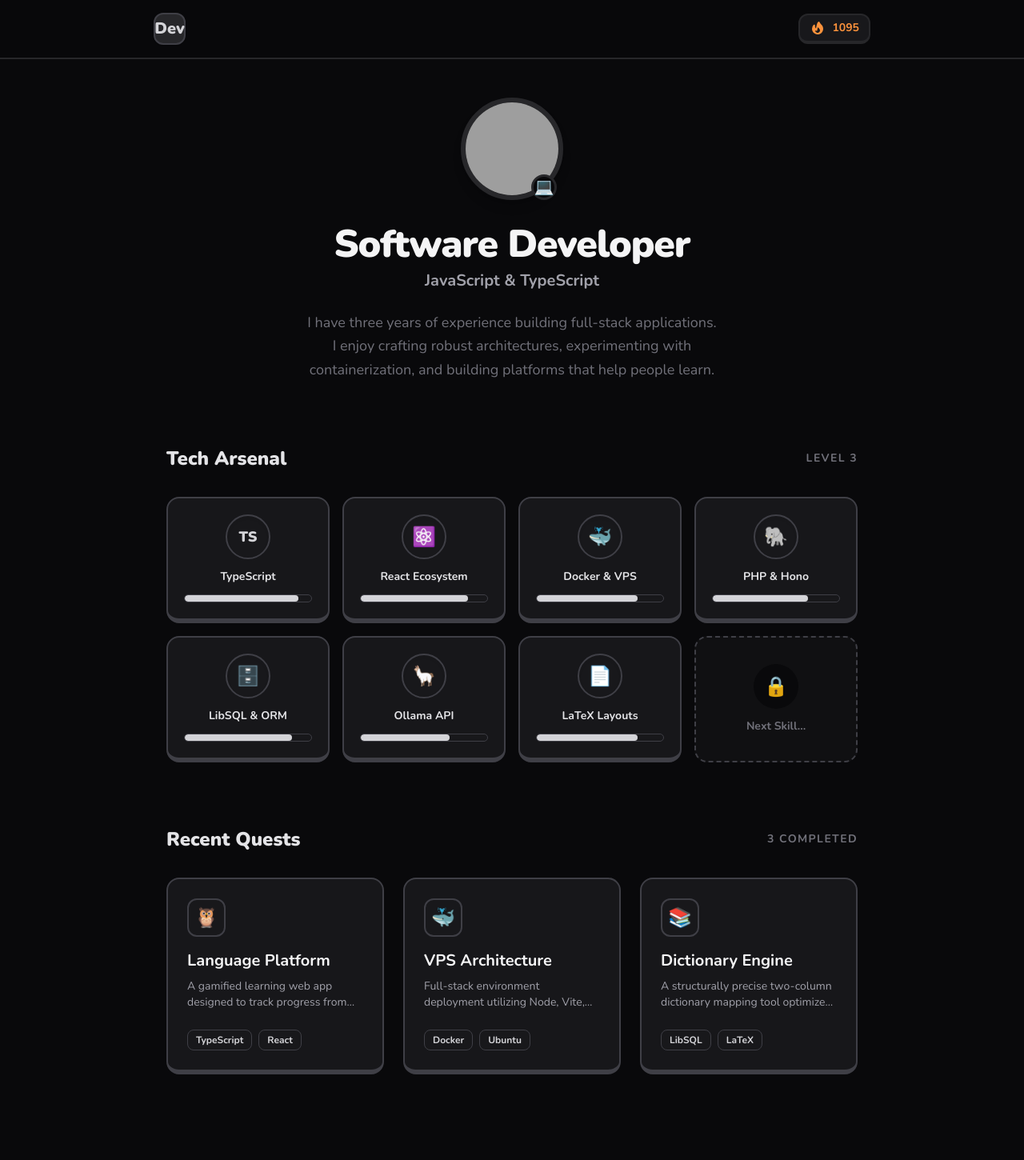
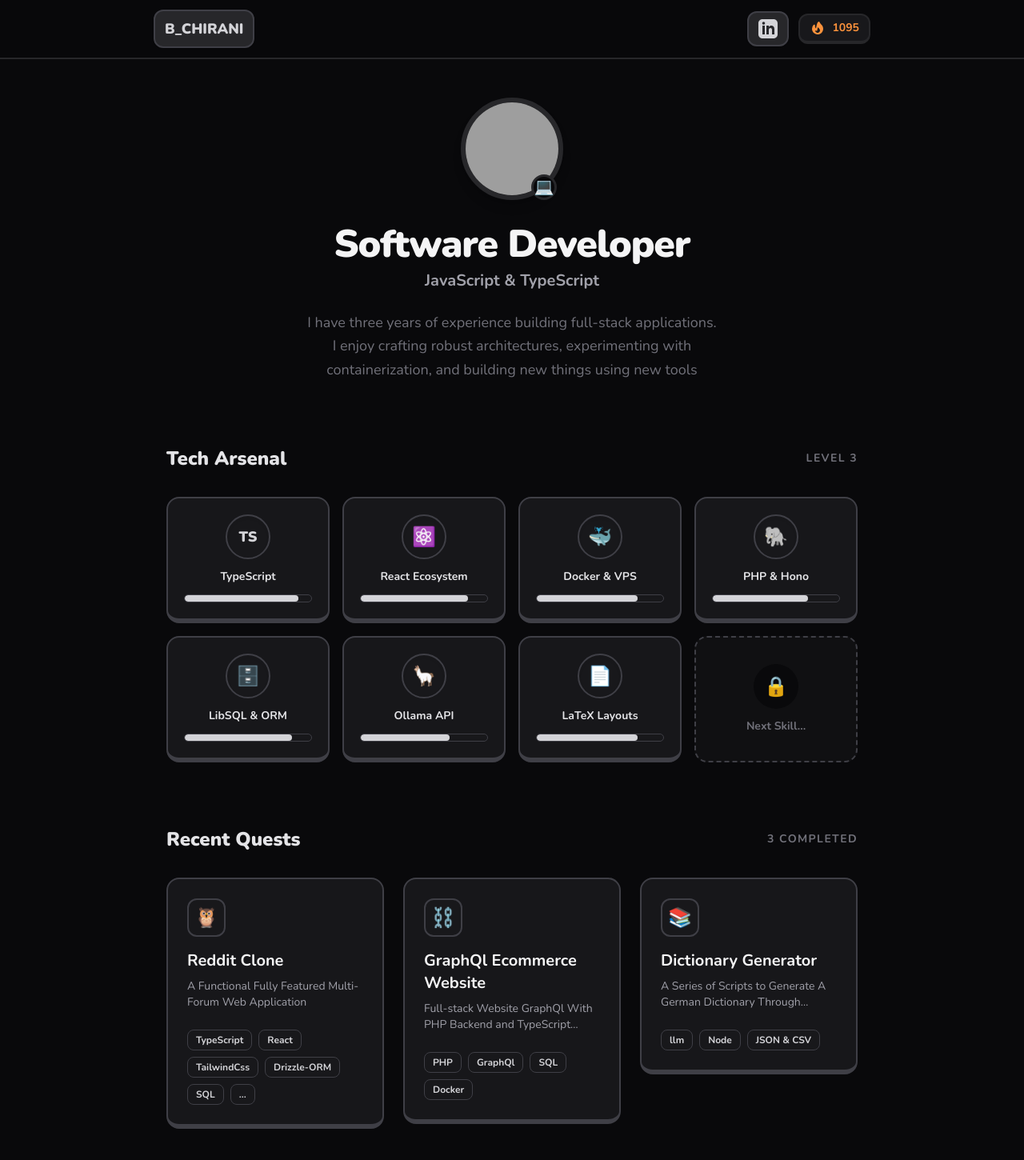
Before and after one commit to chirani/chirani.github.io, a plain HTML site: page index.html in a window 1280 px wide. Shown: the whole page at 80% size. Before the commit the page ends 1391 px from the top, so only its background shows below. Drawn offline with nearby package versions, Linux system fonts and the light colour scheme; grey boxes are pictures that could not be loaded.

Commit message:
Updated portfolio

```diff
--- a/index.html
+++ b/index.html
@@ -14,30 +14,52 @@
     <style>
       /* Custom font to enhance the playful but clean Duolingo vibe */
       @import url("https://fonts.googleapis.com/css2?family=Nunito:wght@400;700;800;900&display=swap");
+
       body {
         font-family: "Nunito", sans-serif;
       }
     </style>
   </head>
+
   <body
     class="bg-zinc-950 text-zinc-200 min-h-screen selection:bg-zinc-700 selection:text-white"
   >
     <!-- Section 1: Decorative Header with Alpine.js interaction -->
     <header
-      class="sticky top-0 z-50 bg-zinc-950/90 backdrop-blur-md border-b-2 border-zinc-800 p-4"
+      class="sticky top-0 z-50 bg-zinc-950/90 backdrop-blur-md border-b-2 border-zinc-800 p-3"
     >
       <div
-        class="max-w-4xl mx-auto flex justify-between items-center"
+        class="max-w-4xl mx-auto flex gap-3 items-center"
         x-data="{ streak: 1095, clicked: false }"
       >
         <div class="flex items-center gap-3">
           <!-- Playful Logo mark -->
           <div
-            class="w-10 h-10 bg-zinc-800 border-2 border-zinc-700 rounded-xl flex items-center justify-center font-black text-xl text-zinc-300 shadow-sm"
+            class="p-3 py-2 bg-zinc-800 border-2 border-zinc-700 rounded-xl flex items-center justify-center font-black text-lg text-zinc-300 shadow-sm"
           >
-            Dev
+            B_CHIRANI
           </div>
         </div>
+
+        <a
+          href="https://linkedin.com/in/bchirani"
+          target="_blank"
+          class="flex items-center gap-3 ml-auto"
+        >
+          <!-- Playful Logo mark -->
+          <div
+            class="p-3 py-2 bg-zinc-800 border-2 border-zinc-700 rounded-xl flex items-center justify-center font-black text-lg text-zinc-300 shadow-sm"
+          >
+            <svg
+              class="w-6 h-6 fill-current text-zinc-300 group-hover:text-zinc-100 transition-colors"
+              viewBox="0 0 24 24"
+            >
+              <path
+                d="M19 0h-14c-2.761 0-5 2.239-5 5v14c0 2.761 2.239 5 5 5h14c2.762 0 5-2.239 5-5v-14c0-2.761-2.238-5-5-5zm-11 19h-3v-11h3v11zm-1.5-12.268c-.966 0-1.75-.79-1.75-1.764s.784-1.764 1.75-1.764 1.75.79 1.75 1.764-.783 1.764-1.75 1.764zm13.5 12.268h-3v-5.604c0-3.368-4-3.113-4 0v5.604h-3v-11h3v1.765c1.396-2.586 7-2.777 7 2.476v6.759z"
+              />
+            </svg>
+          </div>
+        </a>
 
         <!-- Decorative Gamified Header Stats -->
         <div class="flex gap-4 font-bold text-sm">
@@ -65,7 +87,7 @@
         <!-- Avatar with Duolingo-style thick border -->
         <div class="relative inline-block">
           <img
-            src="https://api.dicebear.com/7.x/avataaars/svg?seed=Felix&backgroundColor=27272a"
+            src="https://www.github.com/chirani.png"
             alt="Profile Picture"
             class="w-32 h-32 mx-auto rounded-full border-[6px] border-zinc-800 object-cover shadow-lg"
           />
@@ -91,7 +113,7 @@
         >
           I have three years of experience building full-stack applications. I
           enjoy crafting robust architectures, experimenting with
-          containerization, and building platforms that help people learn.
+          containerization, and building new things using new tools
         </p>
       </section>
 
@@ -279,10 +301,13 @@
           >
         </div>
 
-        <div class="grid grid-cols-1 md:grid-cols-2 lg:grid-cols-3 gap-6">
+        <div
+          class="grid grid-cols-1 md:grid-cols-2 lg:grid-cols-3 gap-6 items-start"
+        >
           <!-- Project Card 1 -->
           <a
-            href="#"
+            href="https://github.com/chirani/reddit-clone-tanstack-start"
+            target="_blank"
             class="group block bg-zinc-800/50 border-2 border-zinc-700 border-b-[6px] rounded-2xl p-6 transition-all hover:bg-zinc-800 active:border-b-2 active:translate-y-[4px]"
           >
             <div
@@ -290,12 +315,9 @@
             >
               🦉
             </div>
-            <h3 class="text-xl font-bold text-zinc-100 mb-2">
-              Language Platform
-            </h3>
+            <h3 class="text-xl font-bold text-zinc-100 mb-2">Reddit Clone</h3>
             <p class="text-zinc-400 font-medium text-sm mb-6 line-clamp-2">
-              A gamified learning web app designed to track progress from A1 to
-              B2 with an intuitive interactive UI.
+              A Functional Fully Featured Multi-Forum Web Application
             </p>
             <div class="flex flex-wrap gap-2 mt-auto">
               <span
@@ -306,34 +328,60 @@
                 class="px-2.5 py-1 text-xs font-bold bg-zinc-900 text-zinc-300 rounded-lg border border-zinc-700"
                 >React</span
               >
+              <span
+                class="px-2.5 py-1 text-xs font-bold bg-zinc-900 text-zinc-300 rounded-lg border border-zinc-700"
+                >TailwindCss</span
+              >
+              <span
+                class="px-2.5 py-1 text-xs font-bold bg-zinc-900 text-zinc-300 rounded-lg border border-zinc-700"
+                >Drizzle-ORM</span
+              >
+
+              <span
+                class="px-2.5 py-1 text-xs font-bold bg-zinc-900 text-zinc-300 rounded-lg border border-zinc-700"
+                >SQL</span
+              >
+              <span
+                class="px-2.5 py-1 text-xs font-bold bg-zinc-900 text-zinc-300 rounded-lg border border-zinc-700"
+                >...</span
+              >
             </div>
           </a>
 
           <!-- Project Card 2 -->
           <a
-            href="#"
+            href="https://github.com/chirani/graphql-php-server-2"
+            target="_blank"
             class="group block bg-zinc-800/50 border-2 border-zinc-700 border-b-[6px] rounded-2xl p-6 transition-all hover:bg-zinc-800 active:border-b-2 active:translate-y-[4px]"
           >
             <div
               class="w-12 h-12 rounded-xl bg-zinc-900 border-2 border-zinc-700 flex items-center justify-center text-2xl mb-4 group-hover:scale-110 transition-transform"
             >
-              🐳
+              ⛓️
             </div>
             <h3 class="text-xl font-bold text-zinc-100 mb-2">
-              VPS Architecture
+              GraphQl Ecommerce Website
             </h3>
             <p class="text-zinc-400 font-medium text-sm mb-6 line-clamp-2">
-              Full-stack environment deployment utilizing Node, Vite, and
-              containerization for a seamless production build.
+              Full-stack Website GraphQl With PHP Backend and TypeScript
+              Frontend
             </p>
             <div class="flex flex-wrap gap-2 mt-auto">
               <span
                 class="px-2.5 py-1 text-xs font-bold bg-zinc-900 text-zinc-300 rounded-lg border border-zinc-700"
-                >Docker</span
+                >PHP</span
               >
               <span
                 class="px-2.5 py-1 text-xs font-bold bg-zinc-900 text-zinc-300 rounded-lg border border-zinc-700"
-                >Ubuntu</span
+                >GraphQl</span
+              >
+              <span
+                class="px-2.5 py-1 text-xs font-bold bg-zinc-900 text-zinc-300 rounded-lg border border-zinc-700"
+                >SQL</span
+              >
+              <span
+                class="px-2.5 py-1 text-xs font-bold bg-zinc-900 text-zinc-300 rounded-lg border border-zinc-700"
+                >Docker</span
               >
             </div>
           </a>
@@ -341,6 +389,7 @@
           <!-- Project Card 3 -->
           <a
             href="#"
+            target="_blank"
             class="group block bg-zinc-800/50 border-2 border-zinc-700 border-b-[6px] rounded-2xl p-6 transition-all hover:bg-zinc-800 active:border-b-2 active:translate-y-[4px]"
           >
             <div
@@ -349,20 +398,23 @@
               📚
             </div>
             <h3 class="text-xl font-bold text-zinc-100 mb-2">
-              Dictionary Engine
+              Dictionary Generator
             </h3>
             <p class="text-zinc-400 font-medium text-sm mb-6 line-clamp-2">
-              A structurally precise two-column dictionary mapping tool
-              optimized with an embedded local database.
+              A Series of Scripts to Generate A German Dictionary Through Gemini
             </p>
             <div class="flex flex-wrap gap-2 mt-auto">
               <span
                 class="px-2.5 py-1 text-xs font-bold bg-zinc-900 text-zinc-300 rounded-lg border border-zinc-700"
-                >LibSQL</span
+                >llm</span
               >
               <span
                 class="px-2.5 py-1 text-xs font-bold bg-zinc-900 text-zinc-300 rounded-lg border border-zinc-700"
-                >LaTeX</span
+                >Node</span
+              >
+              <span
+                class="px-2.5 py-1 text-xs font-bold bg-zinc-900 text-zinc-300 rounded-lg border border-zinc-700"
+                >JSON & CSV</span
               >
             </div>
           </a>
```
